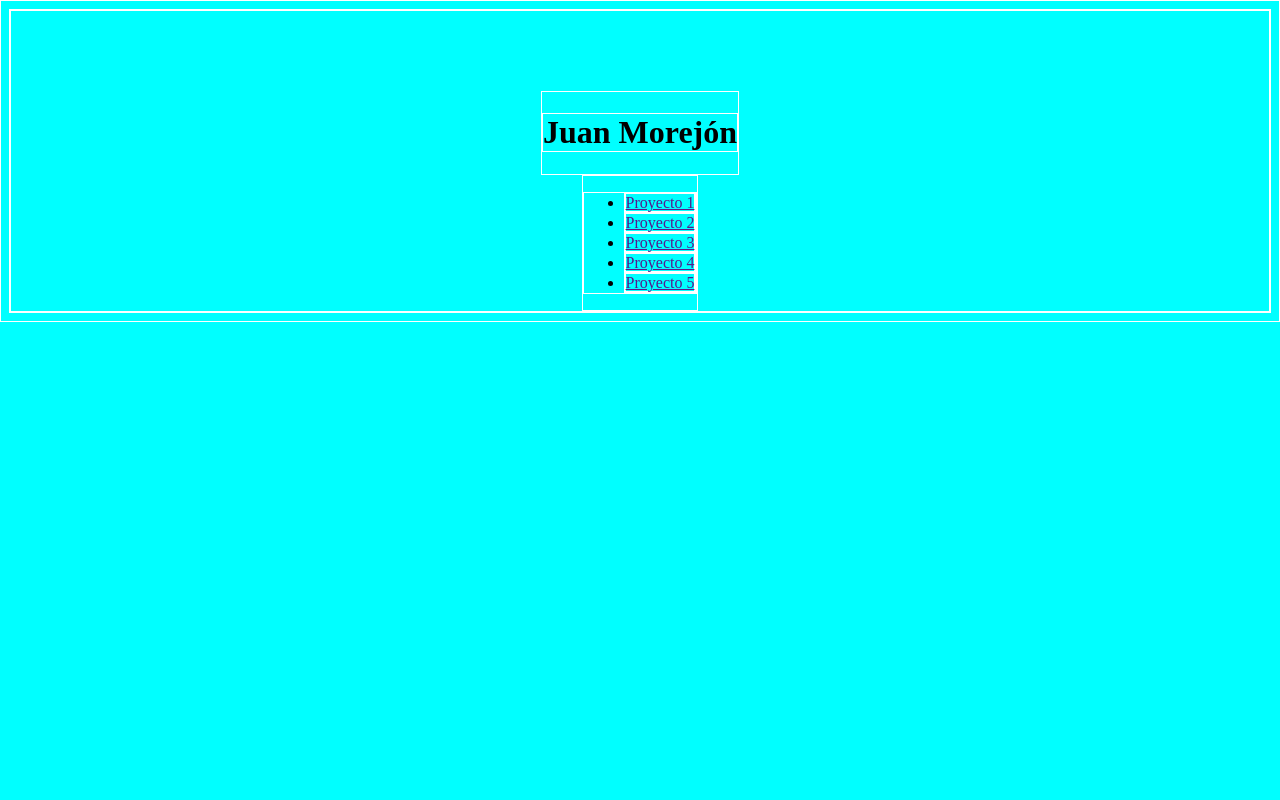
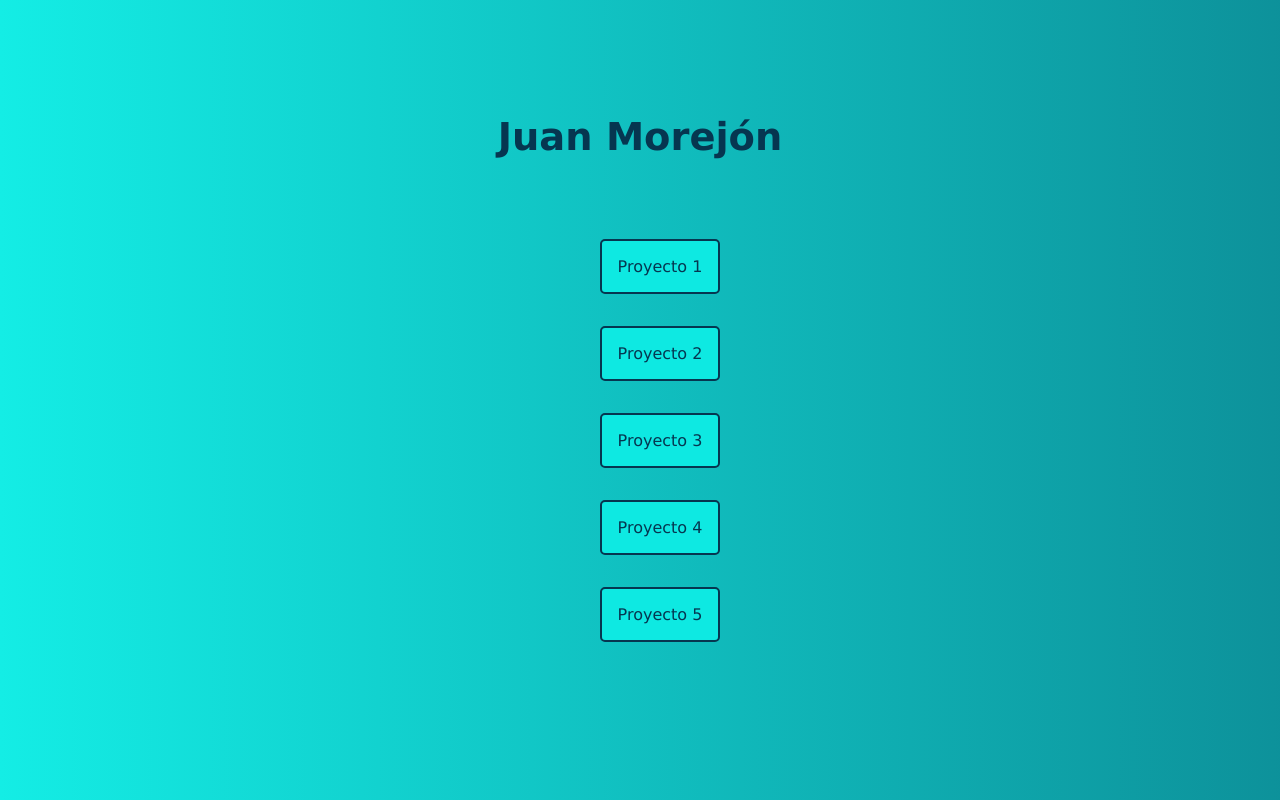
Before and after one commit to J-M0R3/J.M0R3.github.io, a plain HTML site: page index.html in a window 1280 px wide. Drawn offline with Linux system fonts and the light colour scheme.

Commit message:
se creo una animacion y un par de cosas referentes al los botones del portafolio

```diff
--- a/index.html
+++ b/index.html
@@ -13,10 +13,11 @@
     <main>
         <div class="title">
             <h1>Juan Morejón</h1>
+
         </div class="title">
         <nav class="nav">
             <ul>
-                <li><a href="">Proyecto 1</a></li>
+                <li><a href="">Proyecto 1</a></i>
                 <li><a href="">Proyecto 2</a></li>
                 <li><a href="">Proyecto 3</a></li>
                 <li><a href="">Proyecto 4</a></li>
--- a/style.css
+++ b/style.css
@@ -1,18 +1,64 @@
-html{
-    background-color: aqua;
+*{
+    font-family: Verdana, Geneva, Tahoma, sans-serif;
+    /* margin: 1cm; */
+    color: rgb(6, 54, 80);
+    text-align: center;
+
 }
 
-*{
-    border: solid 1px white
+body{
+    background-color: rgba(145, 222, 227, 0.734);
+    background: linear-gradient(90deg, rgb(20, 237, 229), rgb(6, 54, 80));
+    background-size: 200%;
+    transition: background-position 0.5s ease, transform 0.3s ease;
 }
+
 main{
     display: flex;
     justify-content: center;
+    min-height: 50vh;
     align-items: center;
     flex-direction: column;
     padding-top: 5rem;
 }
-.title h1{
-color :black
-font-family: "Arimo", sans-serif;
+
+li a{
+display: inline-block;
+    text-decoration: none;
+    background-color: rgb(14, 233, 226);
+    padding-inline: 1rem;
+    padding-block: 1rem;
+margin: 1rem;
+border-radius: 5px;
+border: 2px solid rgb(6, 54, 80);
+justify-content: center;
+flex-wrap: wrap;
+
 }
+
+li a:hover{
+    background-color: rgb(6, 54, 80);
+    color: white;
+    transition: 0.3s;
+    cursor: pointer;
+    transform: scale(1.1)
+
+
+}
+
+
+
+
+ul{
+    list-style: none;
+    /* display: flex; */
+    /* gap: 2rem;
+    justify-content: center;
+    padding-top: 2rem; */
+}
+
+h1{
+font-size: 2.4rem;
+margin-bottom: 3rem;
+
+}
```
